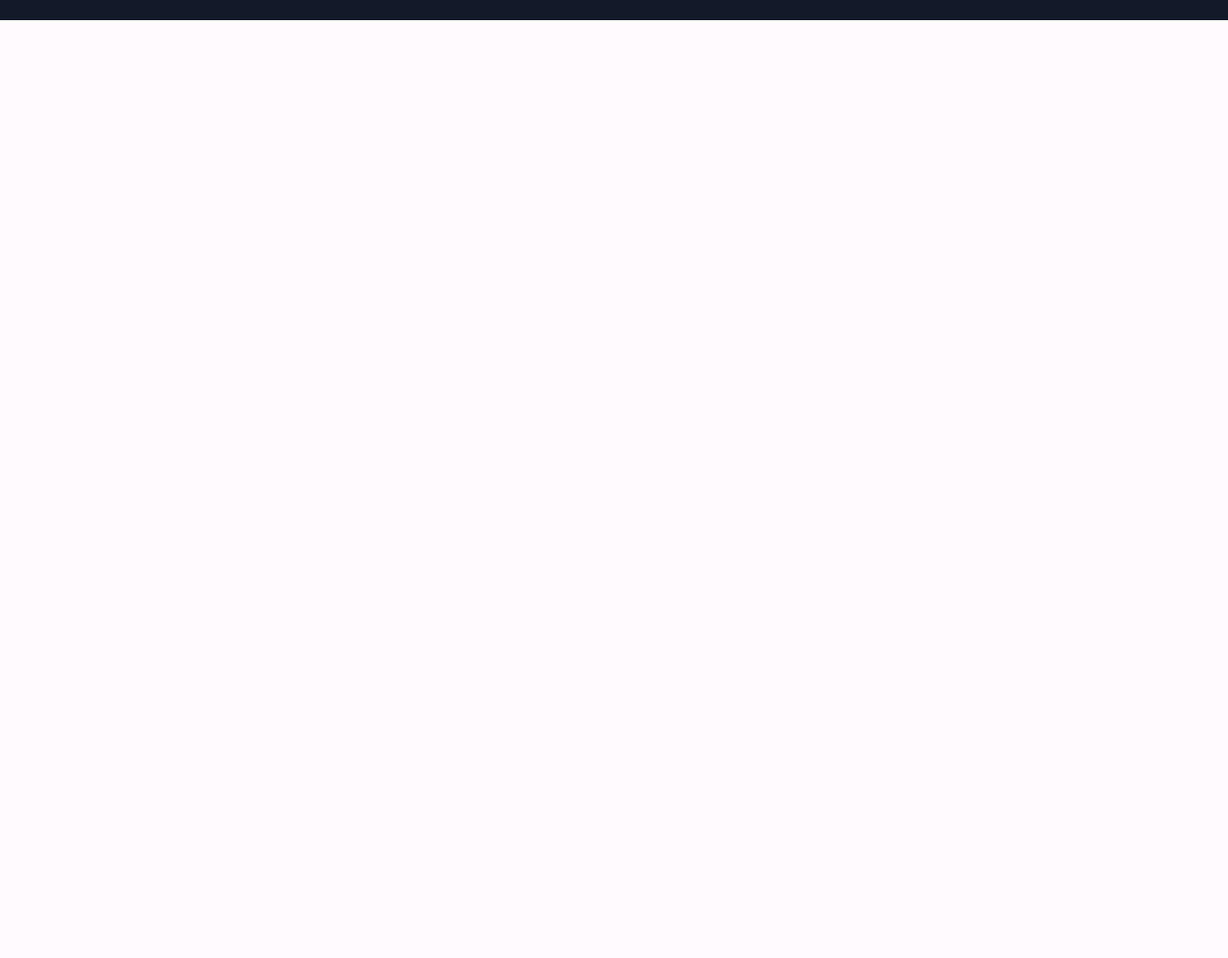
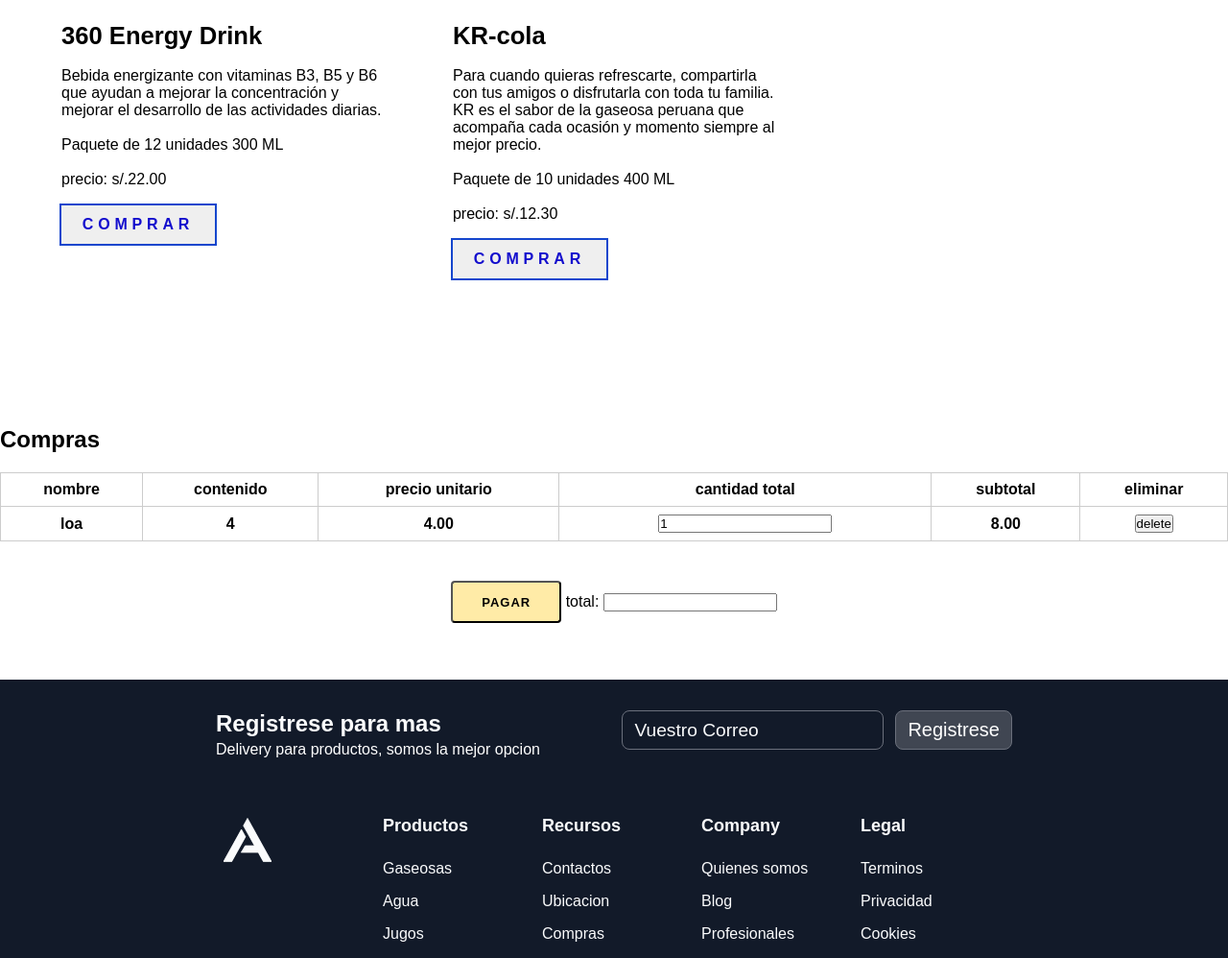
Before and after one commit to ZETA-Z02/Delivery, a PHP site: page /view/comprasView.php in a window 1280 px wide. Shown: the part 1324-2322 px from the top of the page at 96% size. Before the commit the page ends 1345 px from the top, so only its background shows below. Run offline with PHP 8.4, Linux system fonts and the light colour scheme; data comes from the database, SQL or seed files in the repository; lists and menus that the app fills with data are empty.

Commit message:
agregando cosas

```diff
--- a/assets/css/styleClientes.css
+++ b/assets/css/styleClientes.css
@@ -4,7 +4,6 @@
   height: 100%;
   display: grid;
   grid-template-rows: repeat(2);
-
 }
 .container-items {
   width: 100%;
@@ -14,7 +13,6 @@
   padding: 80px 32px;
 }
 
-
 .articles {
   display: flex;
   flex-wrap: wrap;
@@ -22,16 +20,22 @@
   justify-content: center;
   max-width: 1200px;
   gap: 24px;
+  justify-content: flex-start; /* Cambiamos el valor de justify-content */
+
 }
 
 .articles article {
-  max-width: 320px;
+  /* max-width: 320px; */
+  flex: 0 0 calc(33.33% - 16px); /* Establece el ancho máximo para tres columnas */
+  margin-bottom: 24px;
   cursor: pointer;
   position: relative;
   display: block;
   transition: all 0.4s ease-in-out;
   overflow: hidden;
   border-radius: 16px;
+  max-width: 100%; /* Asegura que el ancho no se desborde */
+  min-height: 500px; /* Establecemos una altura mínima fija */
 }
 
 .articles article a {
@@ -62,7 +66,7 @@
 
 .articles figure {
   width: 100%;
-  height: 300px;
+  height: 400px;
   overflow: hidden;
 }
 
@@ -111,3 +115,64 @@
   outline-offset: 15px;
   color: var(--accent);
 }
+
+
+.container-select{
+  width: 100%;
+  height: 100%;
+  min-height: 200px;
+  display: grid;
+  grid-template-rows: repeat(2, 1fr);
+  grid-template-columns: 1fr;
+  gap: 8px;
+}
+table {
+  width: 100%;
+  border-collapse: collapse;
+  margin: 20px auto; /* Centra la tabla horizontalmente */
+}
+
+th, td {
+  border: 1px solid #ccc; /* Agrega bordes a las celdas */
+  padding: 8px;
+  text-align: center; /* Centra el contenido de las celdas */
+}
+
+/* Estilos para las filas pares (opcional, para hacer que se vea mejor) */
+tbody tr:nth-child(even) {
+  background-color: #f2f2f2;
+}
+
+
+
+/*DIV PARA BOTON PARA PAGAR Y PRECIO TOTAL*/
+.pagar{
+  display: flex;
+  justify-content: center;
+}
+.pagar span{
+  text-align: center;
+}
+
+.btn{
+  border-radius: 4px;
+  height: 44px;
+  font-size: 13px;
+  font-weight: 600;
+  text-transform: uppercase;
+  -webkit-transition : all 200ms linear;
+  transition: all 200ms linear;
+  padding: 0 30px;
+  letter-spacing: 1px;
+  display: -webkit-inline-flex;
+  display: -ms-inline-flexbox;
+  display: inline-flex;
+  align-items: center;
+  background-color: #ffeba7;
+  color: #000000;
+}
+.btn:hover{
+  background-color: #000000;
+  color: #ffeba7;
+  box-shadow: 0 8px 24px 0 rgba(16,39,112,.2);
+}
--- /dev/null
+++ b/assets/js/comprasView.js
@@ -0,0 +1,97 @@
+$(function () {
+  let edit = false;
+
+  console.log("hello world, funciona jquery!!!");
+  //$('#task-result').hide();
+  mostrarCompras();
+
+  function mostrarCompras() {
+    $.ajax({
+      url: "http://localhost/delivery/controller/ZetaControllerMaster.php?actionCompras=mostrarCompras",
+      type: "GET",
+      success: function (response) {
+        //console.log(response);
+        let productos = JSON.parse(response);
+        let template = "";
+        //deberia mostrar todo USAR UN FOR PARA MOSTRAR LOS ELEMENTOS
+        productos.forEach((producto) => {
+          template += `<article idproducto="${producto.id_producto}">
+                            <figure>
+                                <img src="${producto.imagen}" alt='Preview'>
+                            </figure>
+                            <div class='article-preview'>
+                                <h2 Nombre="${producto.nombre}">
+                                  ${producto.nombre}
+                                </h2>
+                                <p>
+                                 ${producto.descripcion}
+                                </p><br>
+                                <p idContenido="${producto.contenido}">
+                                ${producto.contenido}
+                                </p><br>
+                                <p idPrecio="${producto.precio}">
+                                precio: s/.${producto.precio}
+                                </p><br>
+                                <button class='button' title='Learn'>
+                                    COMPRAR
+                                </button>
+                            </div>
+                        </article>
+                        `;
+        });
+        $("#mostrarCompras").html(template);
+      },
+    });
+  }
+
+  //script para obtener los datos del producto y seleccionarlo para enviarlos a la base de datos como pedido
+  //DEVE MOSTRAR EL PRECIO, SUBTOTAL Y LA CANTIDAD QUE QUIERE EL CLIENTE
+  var carrito = [];
+  $(document).on("click", ".button", function () {
+    let idproducto = $(this).closest("article").attr("idproducto");
+    //find busca dentro article(etiqueta html) el contenido y su id y despues con attr seleccionamos el valor de esa id(atributo)
+    let nombre = $(this).closest("article").find("h2[Nombre]").attr("Nombre");
+    let contenido = $(this).closest("article").find("p[idContenido]").attr("idContenido");
+    let precio = $(this).closest("article").find("p[idPrecio]").attr("idPrecio");
+    //comprobamos si estoy obteniendo los datos
+    // console.log('clicked-seleccionando producto');
+    // console.log($(this));
+    console.log(nombre + " " + contenido + " " + precio);
+    // Aquí puedes agregar el producto a tu array de pedido o realizar otras acciones, por ejemplo, mostrarlo en el contenedor de productos seleccionados.
+    let productoSeleccionado = {
+      id: idproducto,
+      nombre: nombre,
+      contenido: contenido,
+      precio: precio,
+    };
+    carrito.push(productoSeleccionado);
+    //pedido.push({ id: idproducto });
+    //console.log(pedido);
+    console.log(carrito);
+    mostrarProductoSeleccionado(productoSeleccionado);
+  });
+
+  function mostrarProductoSeleccionado(carrito) {
+    console.log(carrito.nombre);
+    console.log(carrito.contenido);
+    console.log(carrito.precio);
+    // carrito.forEach(function(producto){
+      let template = `
+      <tr idPedido="${carrito.id}">
+        <th>${carrito.nombre}</th>
+        <th>${carrito.contenido}</th>
+        <th id="precioUni">${carrito.precio}</th>
+        <th><input id="cantidad" type="number" min="1" value="1"></th>
+        <th id="total">12.00</th>
+        <th><button>eliminar</button></th>
+      </tr>
+      `;
+      // let cantidad = $("#cantidad").val();
+      // let precio = $("#precioUni").val();
+      // total = total + precio * cantidad
+      // console.log(total);
+      $("#shoppingCar").append(template);
+    // });
+
+  }
+});
--- a/controller/ZetaControllerMaster.php
+++ b/controller/ZetaControllerMaster.php
@@ -3,6 +3,7 @@
 #AQUI LLEGARAN LAS SOLICITUDES AJAX Y SE UTILIZARAN LAS CLASES DE LOS CONTROLLADORES PARA HACER LAS ACCIONES
 require_once("./personalAdminController.php");
 require_once("./clienteController.php");
+require_once("./comprasController.php");
 
 // cada pagina enviara por la url un dato distinto para que se obtenga aqui y se maneje ordenadamente todas las acciones
 
@@ -140,3 +141,18 @@
             break;
     }
 }
+
+//Pagina Compras Acciones, acciones deben ser con una SESSION INICIADA
+if (!empty($_GET['actionCompras']) && !empty($_GET['actionCompras'])) {
+    $action = $_GET['actionCompras'];
+    //echo 'accion cliente '.$action;
+    $comprasView = new ComprasController();
+    switch ($action) {
+        case 'mostrarCompras':
+            //echo $action;
+            $comprasView->index();
+            break;
+    }
+
+}
+?>
--- a/controller/comprasController.php
+++ b/controller/comprasController.php
@@ -10,17 +10,24 @@
     //ESTE METODO MUESTRA TODO EN EL INDEX DE COMPRAS-LOS PRODUCTOS DISPONIBLES DEL ALMACEN
     public function index(){
         $consulta = $this->consultaAccion->Read();
-        while($datos=mysqli_fetch_assoc($consulta)){
-            $cantidad = $datos["cantidad"];
-            $idProducto = $datos["id_producto"];
-            $nombre = $datos["nombre"];
-            $descripcion = $datos["descripcion"];
-            $marca = $datos["marca"];
-            $contenido = $datos["contenido"];
-            $unidades = $datos["unidades"];
-            $precio = $datos["precio"];
-            $imagen = $datos["imagen"];
+        //METER TODO EN UN JSON PARA QUE SE MEUSTRE LOS DATOS BIEN
+        $json = array();
+        while($datos=mysqli_fetch_array($consulta)){
+            $json[]=array(
+                "cantidad"=> $datos["cantidad"],
+                "id_producto"=> $datos["id_producto"],
+                "nombre"=> $datos["nombre"],
+                "descripcion"=> $datos["descripcion"],
+                "marca"=> $datos["marca"],
+                "contenido"=> $datos["contenido"],
+                "unidades"=> $datos["unidades"],
+                "precio"=> $datos["precio"],
+                "imagen"=> $datos["imagen"],
+            );
+            //estos son los datos que vienen de la BD
         }
+        $jsonResponse = json_encode($json);
+        echo $jsonResponse;
     }
     public function create(){
 
@@ -28,12 +35,5 @@
 
 }
 
-
-
-
-
-
-
-
-
-?>
+// $re= new ComprasController();
+// $re->index();
--- a/model/conexion.php
+++ b/model/conexion.php
@@ -58,7 +58,7 @@
       echo 'Excepción: ',  $e->getMessage();
     }
 
-    $data = $result->fetch_array(MYSQLI_ASSOC);
+    $data = $result->fetch_array (MYSQLI_ASSOC);
     return $data;
     mysqli_close($this->conn);
   }
--- a/view/comprasView.php
+++ b/view/comprasView.php
@@ -2,7 +2,9 @@
 <div class="clientes-main">
     <div class="container-items">
         <div class="centering">
-            <div class="articles">
+        <h1>productos disponibles</h1>
+            <div id="mostrarCompras" class="articles">
+                <!-- arituclo de ejemplo, esto solo se muestra si no hay que mostrar de la base de datos-todo con ajax -->
                 <article>
                     <figure>
                         <img src="../images/cielo-sin-gas.png" alt="Preview">
@@ -12,6 +14,11 @@
                         <p>
                             Lorem ipsum dolor, sit amet consectetur adipisicing elit. Vel, obcaecati? Nobis quisquam inventore expedita nemo consequatur dolorem asperiores rerum, quam sunt similique adipisci, porro iste corporis? Cum officiis exercitationem esse?
                         </p><br>
+                        <p>
+                            paquete de 12 unidades 650ml
+
+                        </p><br>
+
                         <a href="https://learning.atheros.ai" class='button' title="Learn">
                             COMPRAR
                         </a>
@@ -24,8 +31,39 @@
 
     </div>
     <div class="container-select">
-        Lorem ipsum dolor sit amet consectetur adipisicing elit. Id nam quasi exercitationem, maxime facilis animi natus illo dignissimos perferendis, facere ratione? Repudiandae nisi labore quo similique reprehenderit consequatur facilis in?
-        Deserunt adipisci doloremque optio labore odio, nemo sequi tempora recusandae? Reiciendis vel quis non dolorum aliquid, porro amet impedit velit voluptas pariatur totam voluptate tenetur repellat labore iure. Natus, possimus.
+        <div class="compras">
+            <h2>Compras</h2>
+            <table>
+                <thead>
+                    <tr>
+                        <th>nombre</th>
+                        <th>contenido</th>
+                        <th>precio unitario</th>
+                        <th>cantidad total</th>
+                        <th>subtotal</th>
+                        <th>eliminar</th>
+                    </tr>
+                </thead>
+                <tbody id="shoppingCar">
+                    <tr>
+                        <th>loa</th>
+                        <th>4</th>
+                        <th>4.00</th>
+                        <th><input type="number" min="1" value="1"></th>
+                        <th>8.00</th>
+                        <th><button href="">delete</button></th>
+                    </tr>
+                </tbody>
+            </table>
+        </div>
+        <div class="pagar">
+            <div class="botton">
+                <button class="btn">PAGAR</button>
+                <span>total: <input type="text"></span>
+            </div>
+
+
+        </div>
 
     </div>
     <!-- <div class="secundario2">
@@ -34,4 +72,5 @@
 
     </div> -->
 </div>
+<script src="../assets/js/comprasView.js"></script>
 <?php include("../other/footerMain.php") ?>
```
